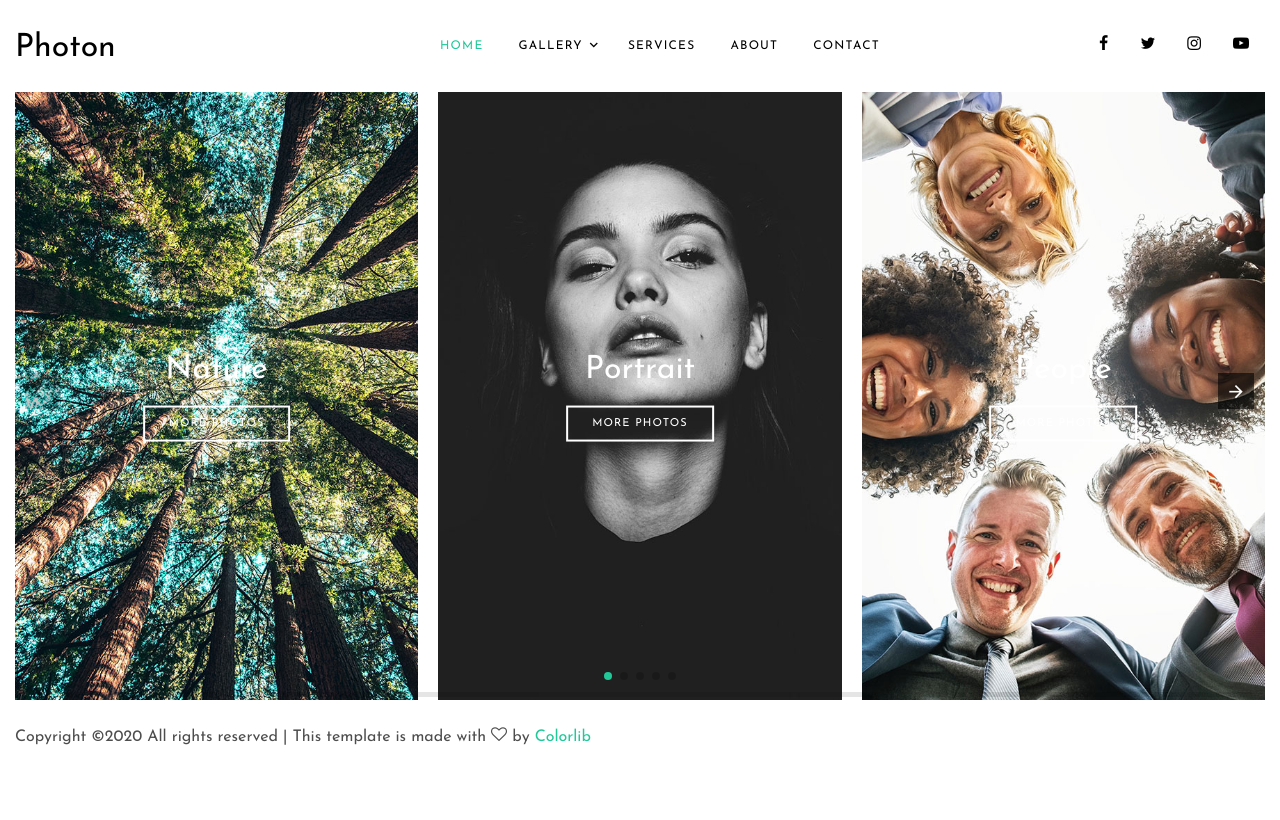
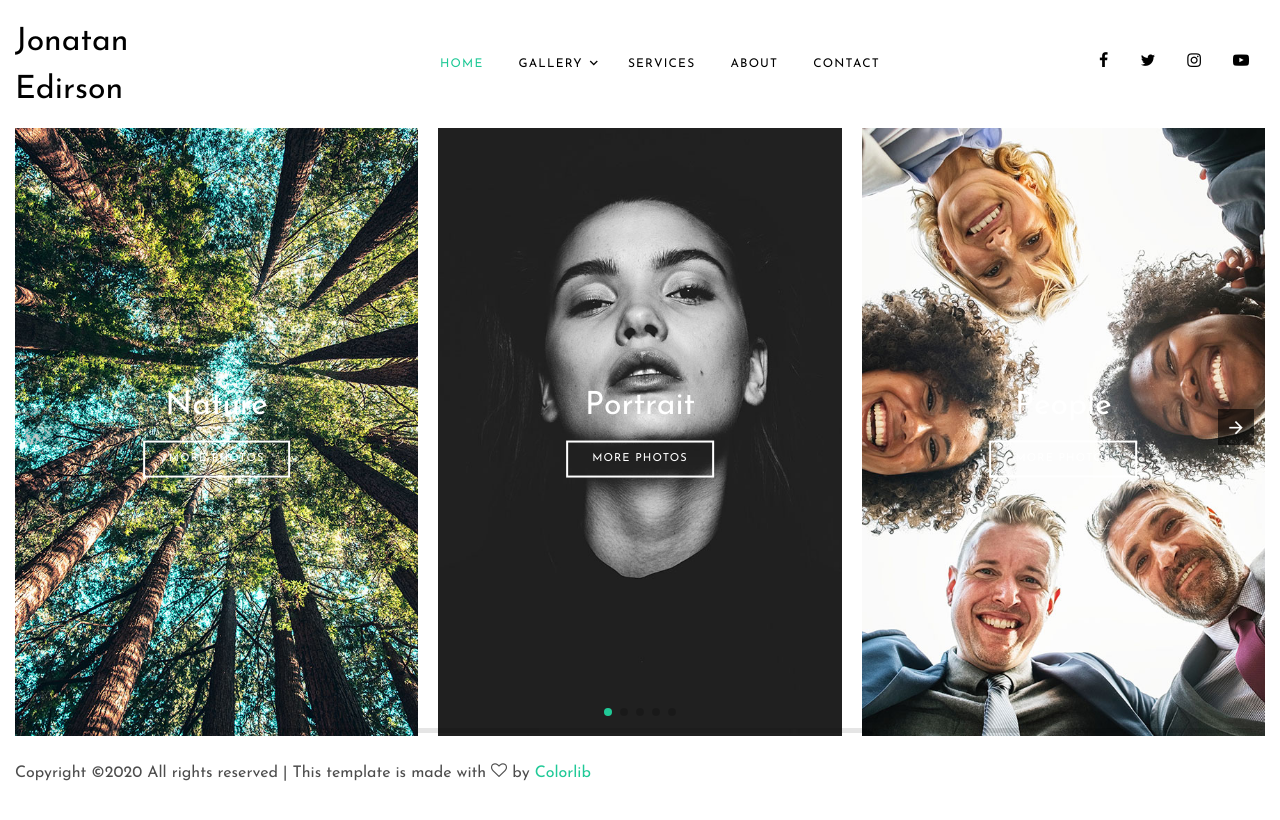
Before and after one commit to edirson/JonatanEdirson, a plain HTML site: page index.html in a window 1280 px wide. Drawn offline with Linux system fonts and the light colour scheme; files whose address does not match are found by name.

Commit message:
Update index.html

```diff
--- a/index.html
+++ b/index.html
@@ -49,7 +49,7 @@
         <div class="row align-items-center">
 
           <div class="col-6 col-xl-2" data-aos="fade-down">
-            <h1 class="mb-0"><a href="index.html" class="text-black h2 mb-0">Photon</a></h1>
+            <h1 class="mb-0"><a href="index.html" class="text-black h2 mb-0">Jonatan Edirson</a></h1>
           </div>
           <div class="col-10 col-md-8 d-none d-xl-block" data-aos="fade-down">
             <nav class="site-navigation position-relative text-right text-lg-center" role="navigation">
```
